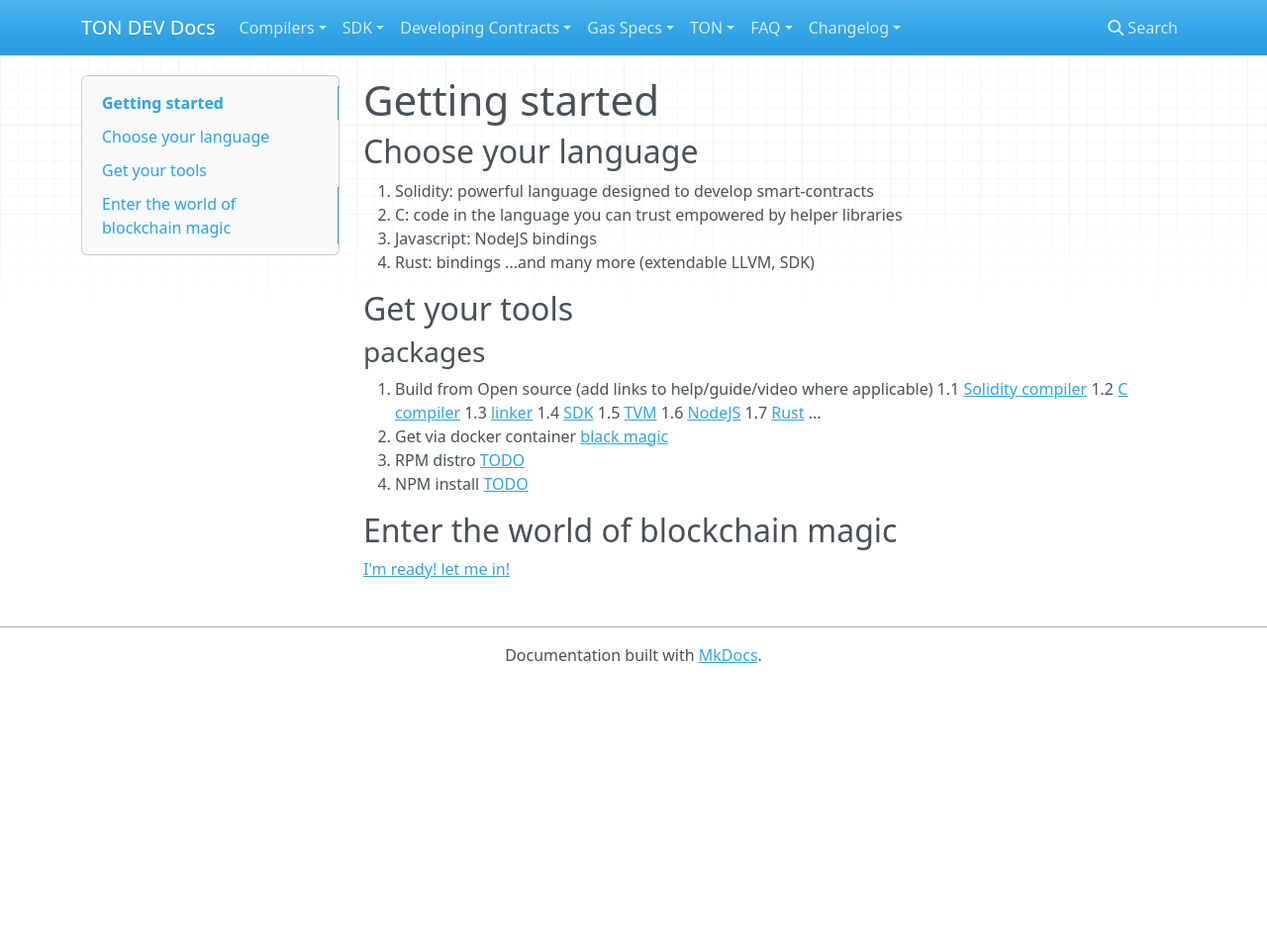
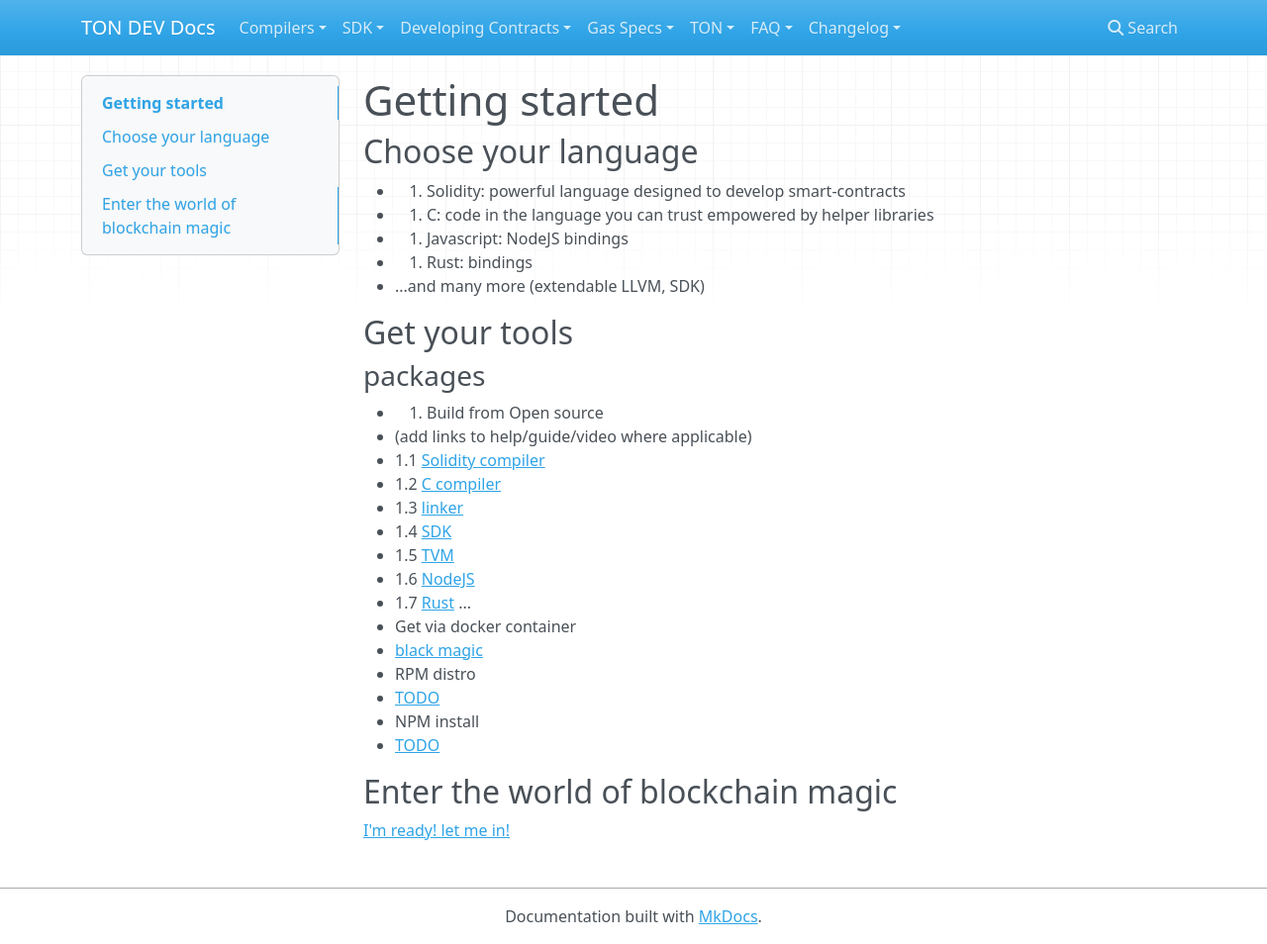
Before and after one commit to vird/public_documentation, an MkDocs documentation site: the page built from docs/Smart Contract Lore/Getting started.md, in a window 1280 px wide and 954 px high. Shown: the whole window at 99% size. Built offline with MkDocs 1.6.1, drawn with Linux system fonts in a browser that asks for light colours; nearby versions of some CDN libraries.

Commit message:
fix formatting

```diff
--- a/docs/Smart Contract Lore/Getting started.md
+++ b/docs/Smart Contract Lore/Getting started.md
@@ -1,31 +1,31 @@
 # Getting started
 
 ## Choose your language
-1. Solidity: powerful language designed to develop smart-contracts
-2. C: code in the language you can trust empowered by helper libraries
-3. Javascript: NodeJS bindings
-4. Rust: bindings
-...and many more (extendable LLVM, SDK)
+- 1. Solidity: powerful language designed to develop smart-contracts
+- 2. C: code in the language you can trust empowered by helper libraries
+- 3. Javascript: NodeJS bindings
+- 4. Rust: bindings
+- ...and many more (extendable LLVM, SDK)
 
 ## Get your tools
 
 ### packages
-1. Build from Open source
-(add links to help/guide/video where applicable)
-1.1 [Solidity compiler](https://github.com/tonlabs/TON-Solidity-Compiler)
-1.2 [C compiler](https://github.com/tonlabs/TON-Compiler)
-1.3 [linker](https://github.com/tonlabs/TVM-linker)
-1.4 [SDK](https://github.com/tonlabs/TON-SDK)
-1.5 [TVM](https://github.com/tonlabs/ton-labs-vm)
-1.6 [NodeJS](https://github.com/tonlabs/ton-client-js)
-1.7 [Rust](https://github.com/tonlabs/ton-client-rs)
+- 1. Build from Open source
+- (add links to help/guide/video where applicable)
+- 1.1 [Solidity compiler](https://github.com/tonlabs/TON-Solidity-Compiler)
+- 1.2 [C compiler](https://github.com/tonlabs/TON-Compiler)
+- 1.3 [linker](https://github.com/tonlabs/TVM-linker)
+- 1.4 [SDK](https://github.com/tonlabs/TON-SDK)
+- 1.5 [TVM](https://github.com/tonlabs/ton-labs-vm)
+- 1.6 [NodeJS](https://github.com/tonlabs/ton-client-js)
+- 1.7 [Rust](https://github.com/tonlabs/ton-client-rs)
 ...
 2. Get via docker container
-[black magic](SDK/Installation)
+- [black magic](SDK/Installation)
 3. RPM distro
-[TODO]()
+- [TODO]()
 4. NPM install
-[TODO]()
+- [TODO]()
 
 ## Enter the world of blockchain magic
 [I'm ready! let me in!](Smart Contract Lore/Workflow)
```
Also changed, not shown: docs/Smart Contract Lore/Advanced.md (+1 -1 lines), docs/Smart Contract Lore/Developing contracts.md (+5 -5 lines), docs/Smart Contract Lore/Workflow.md (+2 -2 lines), docs/index.md (+4 -4 lines).
